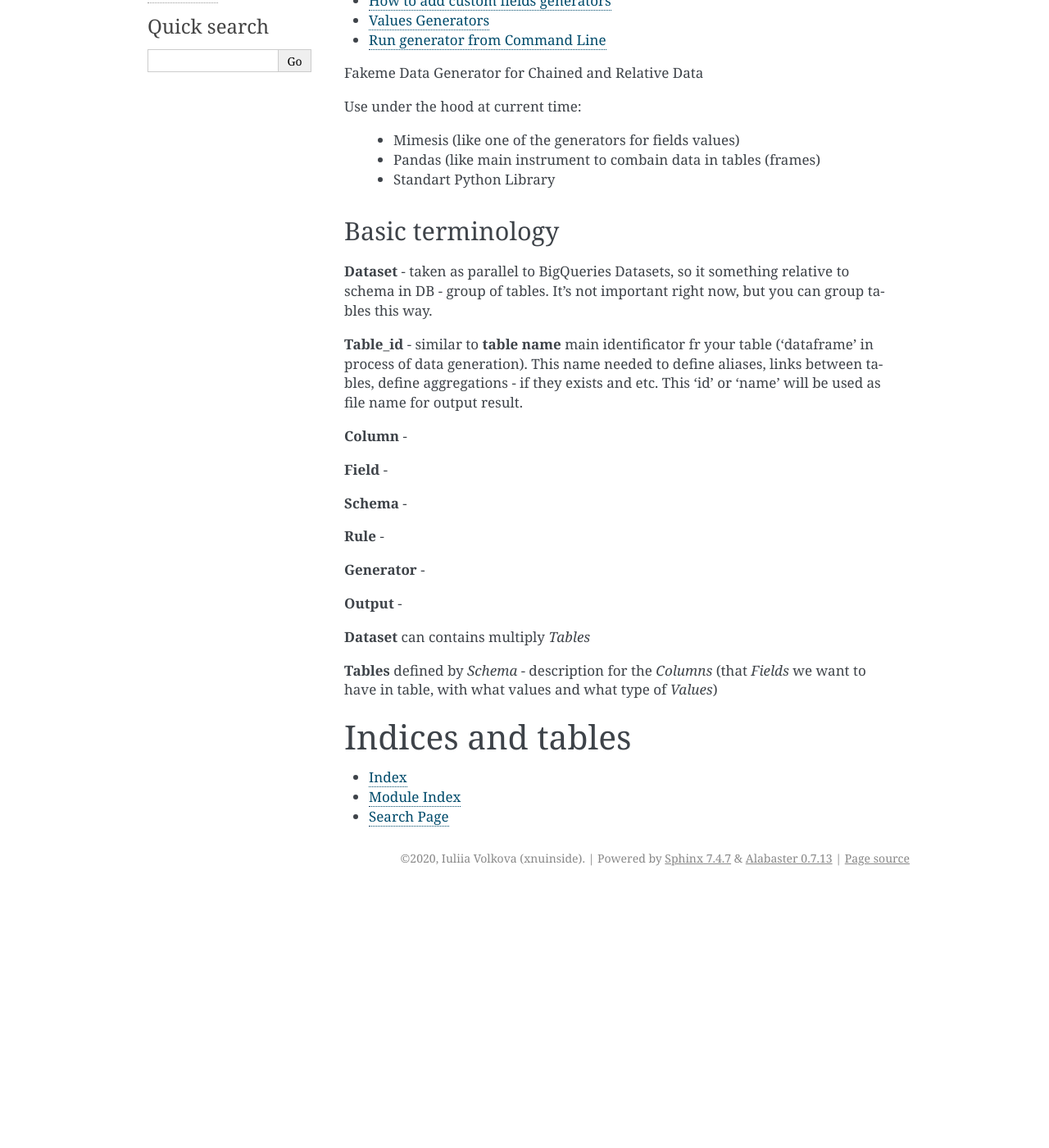
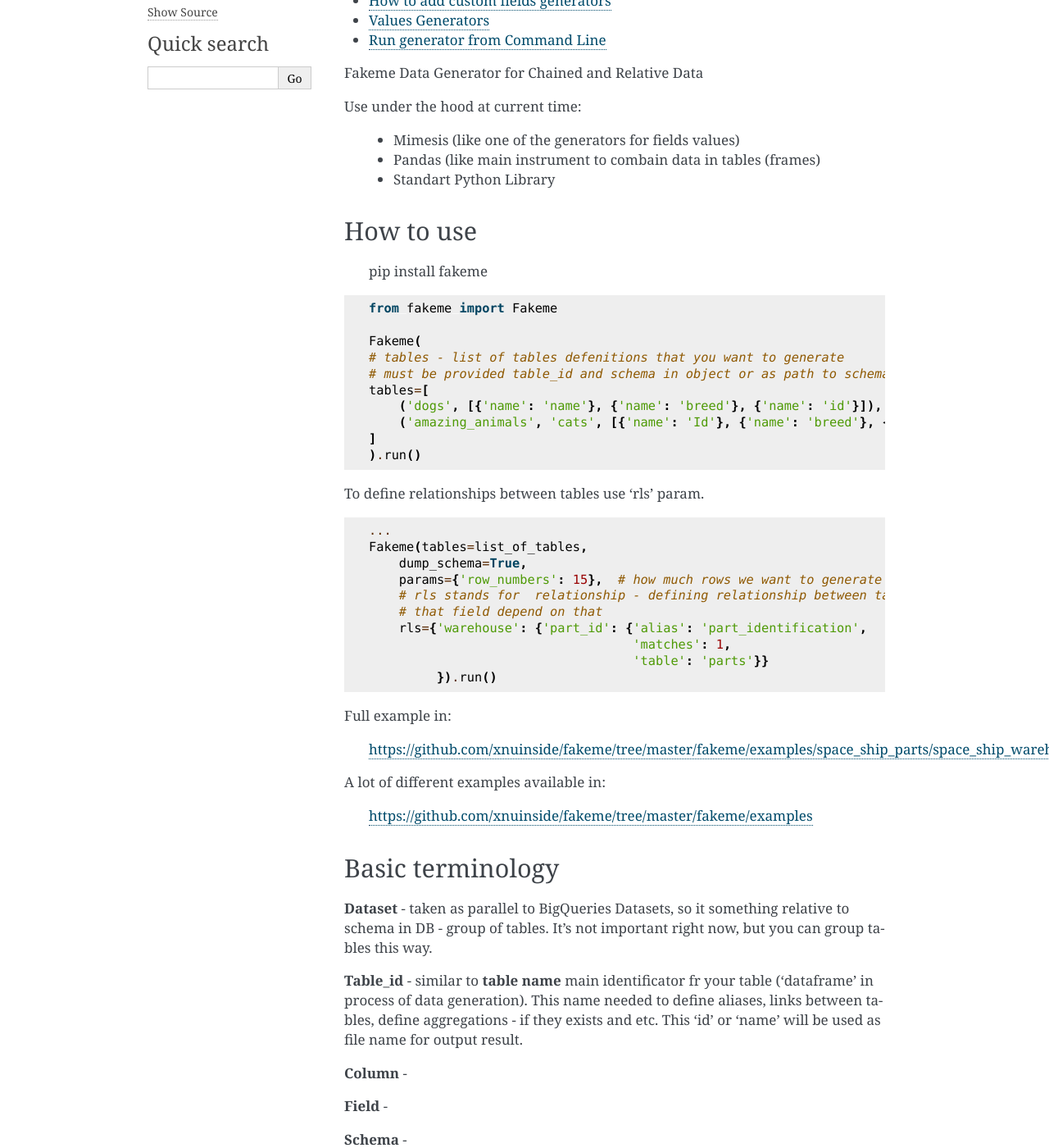
Before and after one commit to xnuinside/fakeme, a Sphinx documentation site: the page built from docs/index.rst, in a window 1280 px wide and 1400 px high, scrolled down 445 px. Shown: the whole window at 82% size. Built offline with Sphinx 7.4.7, drawn with Linux system fonts in a browser that asks for light colours; pages that are not in the unit, such as notebooks, are missing from menus; before the commit the page ends 1531 px from its top, so only the background shows below that.

Commit message:
update minimal example

```diff
--- a/docs/index.rst
+++ b/docs/index.rst
@@ -29,6 +29,50 @@
      - Mimesis (like one of the generators for fields values)
      - Pandas (like main instrument to combain data in tables (frames)
      - Standart Python Library
+
+How to use
+----------
+
+   pip install fakeme
+
+
+.. code-block:: python
+
+      from fakeme import Fakeme
+
+      Fakeme(
+      # tables - list of tables defenitions that you want to generate
+      # must be provided table_id and schema in object or as path to schema file
+      tables=[
+          ('dogs', [{'name': 'name'}, {'name': 'breed'}, {'name': 'id'}]),
+          ('amazing_animals', 'cats', [{'name': 'Id'}, {'name': 'breed'}, {'name': 'Name'}])
+      ]
+      ).run()
+
+To define relationships between tables use 'rls' param.
+
+.. code-block:: python
+
+   ...
+   Fakeme(tables=list_of_tables,
+       dump_schema=True,
+       params={'row_numbers': 15},  # how much rows we want to generate
+       # rls stands for  relationship - defining relationship between tables,
+       # that field depend on that
+       rls={'warehouse': {'part_id': {'alias': 'part_identification',
+                                      'matches': 1,
+                                      'table': 'parts'}}
+            }).run()
+
+Full example in:
+
+   https://github.com/xnuinside/fakeme/tree/master/fakeme/examples/space_ship_parts/space_ship_warehouse_tables.py
+
+
+A lot of different examples available in:
+
+   https://github.com/xnuinside/fakeme/tree/master/fakeme/examples
+
 
 Basic terminology
 -----------------
--- a/docs/schemas.rst
+++ b/docs/schemas.rst
@@ -32,14 +32,18 @@
 
 If you don't provide a type, like this:
 
+.. code-block:: json
     {
       "name": "some_field_that_we_have_no_ide_how_to_generate",
       "mode": "NULLABLE"
     }
 
+
 And Fakeme does not have base rule for generating columns with such name - output will be random string.
 
 But if we have generator for field. For example, with name "price":
+
+.. code-block:: json
 
     {
       "name": "price",
--- a/docs/start.rst
+++ b/docs/start.rst
@@ -16,9 +16,9 @@
 
 .. code-block:: python
 
-    from fakeme import RunGenerator
+    from fakeme import Fakeme
 
-RunGenerator - main class that you need to call to run data generation.
+Fakeme - main class that you need to call to run data generation.
 
 Minimal that you need to provide to Generator is a **tables_list** argument.
 
```
Also changed, not shown: 7 other files.
